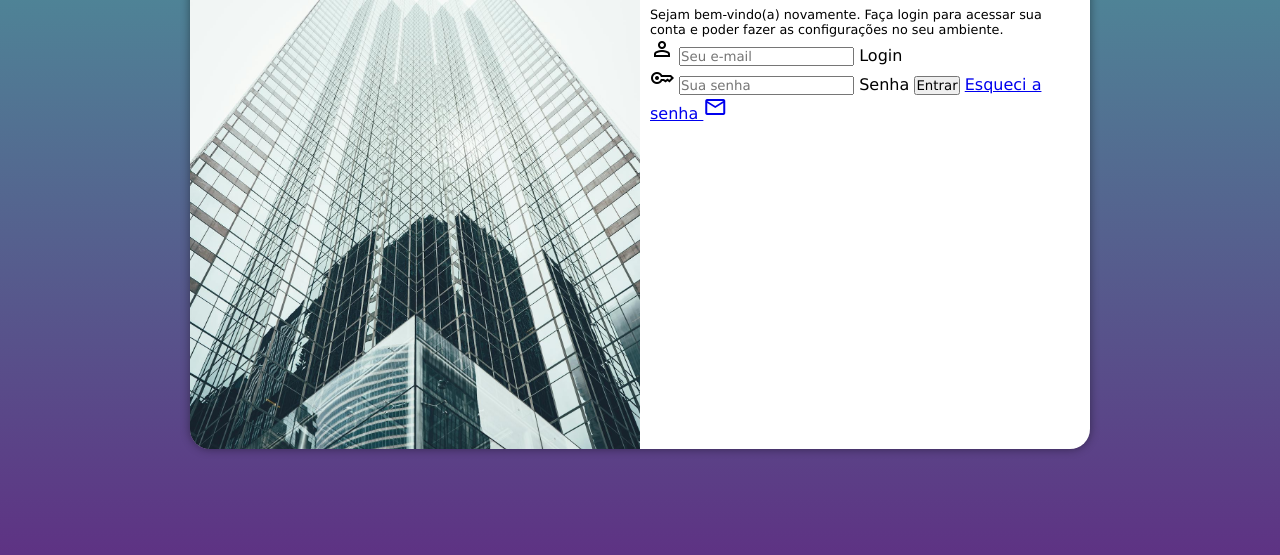
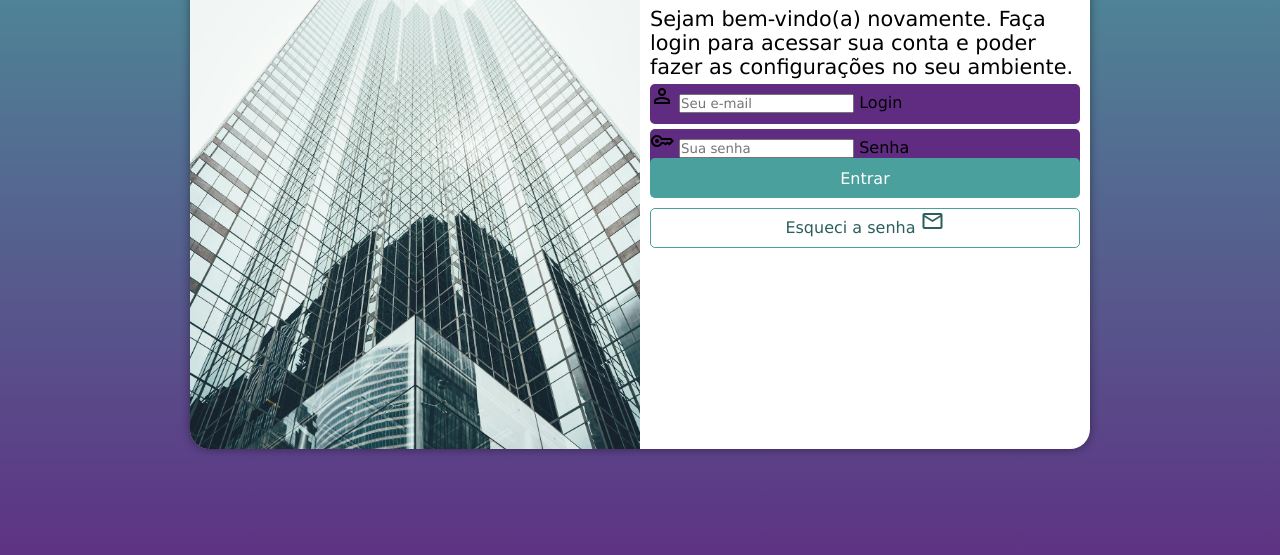
Before and after one commit to cleybsonreis/login, a plain HTML site: page index.html in a window 1280 px wide. Shown: the part 201-756 px from the top of the page. Drawn offline with nearby package versions, Linux system fonts and the light colour scheme.

Commit message:
erro no submit entrar

```diff
--- a/estilos/media-query.css
+++ b/estilos/media-query.css
@@ -40,7 +40,7 @@
             width: 50%;
     }
     div#formulario > p {
-        font-size: 1.3  em;
+        font-size: 1.3em;
     }
     div#formulario > h1 {
         font-size: 2em;
--- a/estilos/style.css
+++ b/estilos/style.css
@@ -54,3 +54,47 @@ div#formulario > h1{
 div#formulario > p {
     font-size: 0.8em;
 }
+form > div.campo{
+    background-color: #5f2c82;
+    width: 100%;
+    height: 40px;
+    border-radius: 5px;
+    margin: 5px 0px;
+}
+div.campo >label {
+
+}
+form input[type=submit]{
+
+    font-size: 1em;
+    width: 100%;
+    height: 40px;
+    background-color: #49a09d;
+    color: white;
+    border: none;
+    border-radius: 5px;
+    cursor: pointer;
+    margin-bottom: 10px;
+}
+form > input[type=submit]:hover{
+    background-color: #49a09d;
+}
+
+a#botao{
+    display: block;
+    text-align: center;
+    font-size: 1em;
+    width: 100%;
+    height: 40px;
+    background-color: white;
+    color: #2c5f5d;
+    border: 1px solid #49a09d;
+    border-radius: 5px;
+    text-decoration: none;
+}
+a#botao:hover{
+    background-color: #6df1ed;
+}
+a#botao > i {
+    font-size: 0.8em;
+}
--- a/index.html
+++ b/index.html
@@ -32,9 +32,7 @@
                         <input type="password" name="senha" id="isenha" placeholder="Sua senha" autocomplete="current-password" required minlength="8">
                         <label for="isenha">Senha</label>
                         <input type="submit" value="Entrar">
-                        <a href="#">
-                            Esqueci a senha <span class="material-symbols-outlined">email</span>
-                        </a>
+                       <a href="#" id="botao">Esqueci a senha <span class="material-symbols-outlined">email</span></a>
                     </div>
                 </form>
             </div>
```
